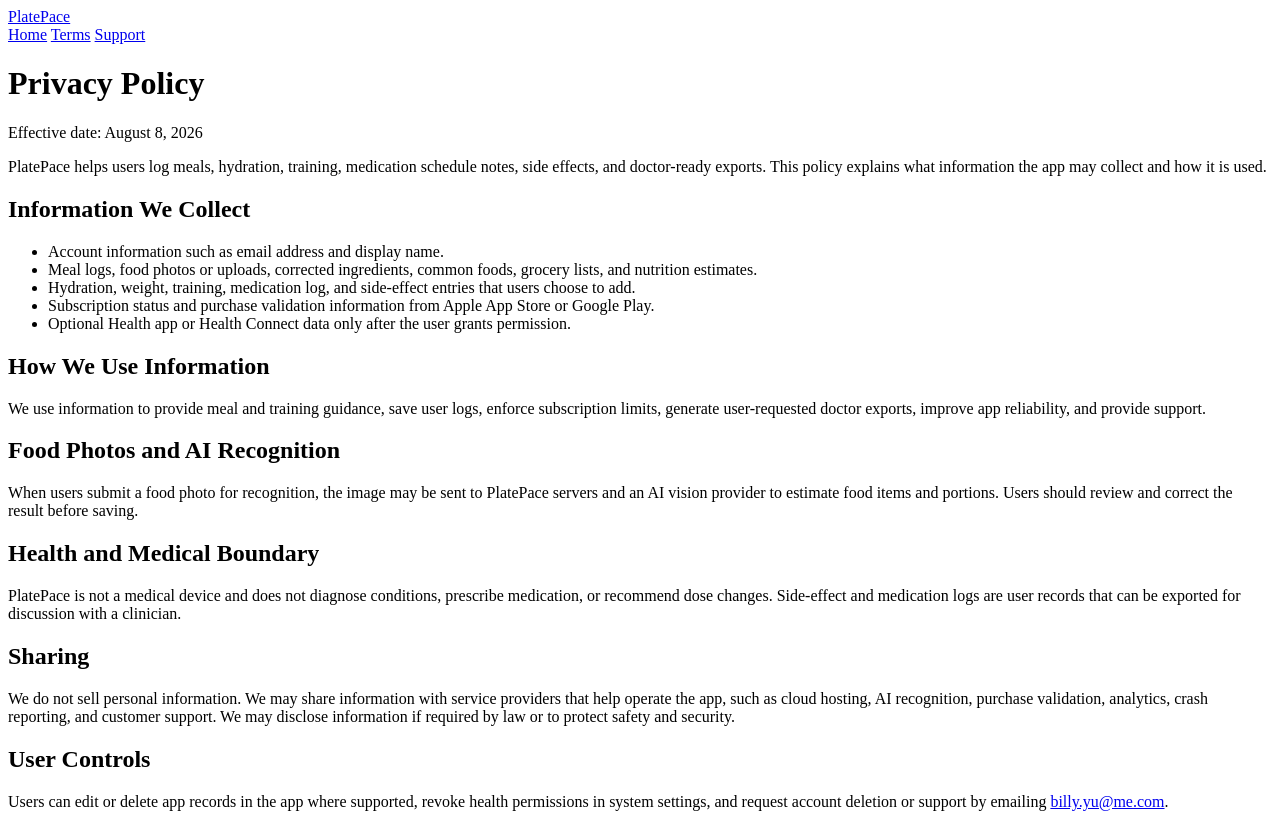
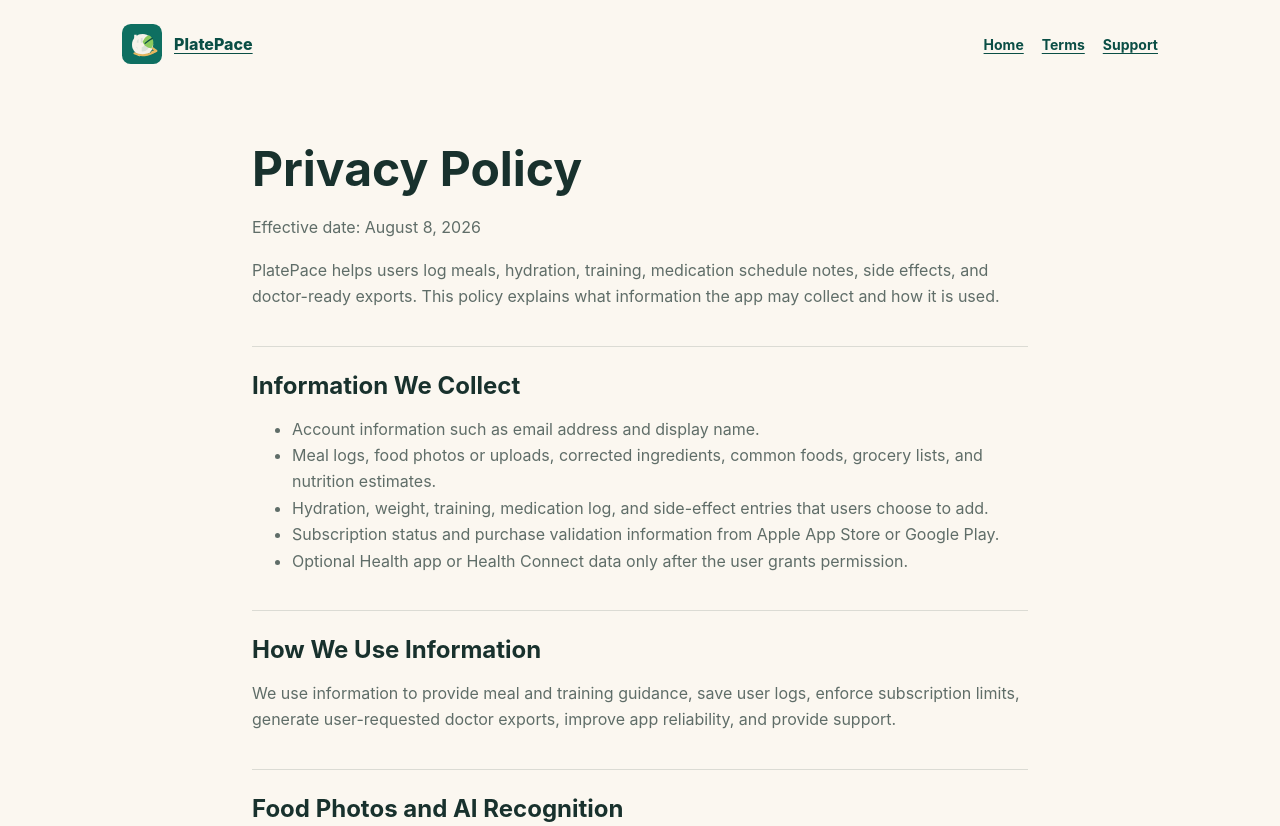
Before and after one commit to junyu17/platepace-site, a plain HTML site: page privacy/index.html in a window 1280 px wide. Shown: the top 826 px of the page. Drawn offline with Linux system fonts and the light colour scheme; the site is published under a folder, as on GitHub Pages, so addresses that start at the root find nothing.

Commit message:
Publish privacy/index.html

```diff
--- a/privacy/index.html
+++ b/privacy/index.html
@@ -5,15 +5,15 @@
     <meta name="viewport" content="width=device-width, initial-scale=1">
     <title>Privacy Policy - PlatePace</title>
     <meta name="description" content="PlatePace privacy policy.">
-    <link rel="icon" href="/assets/icon.svg" type="image/svg+xml">
-    <link rel="stylesheet" href="/styles.css">
+    <link rel="icon" href="../assets/icon.svg" type="image/svg+xml">
+    <link rel="stylesheet" href="../styles.css">
   </head>
   <body>
     <header class="site-header">
-      <a class="brand" href="/"><img src="/assets/icon.svg" alt=""><span>PlatePace</span></a>
+      <a class="brand" href="../"><img src="../assets/icon.svg" alt=""><span>PlatePace</span></a>
       <nav class="nav" aria-label="Primary">
-        <a href="/">Home</a>
-        <a href="/terms/">Terms</a>
+        <a href="../">Home</a>
+        <a href="../terms/">Terms</a>
         <a href="mailto:billy.yu@me.com">Support</a>
       </nav>
     </header>
```
